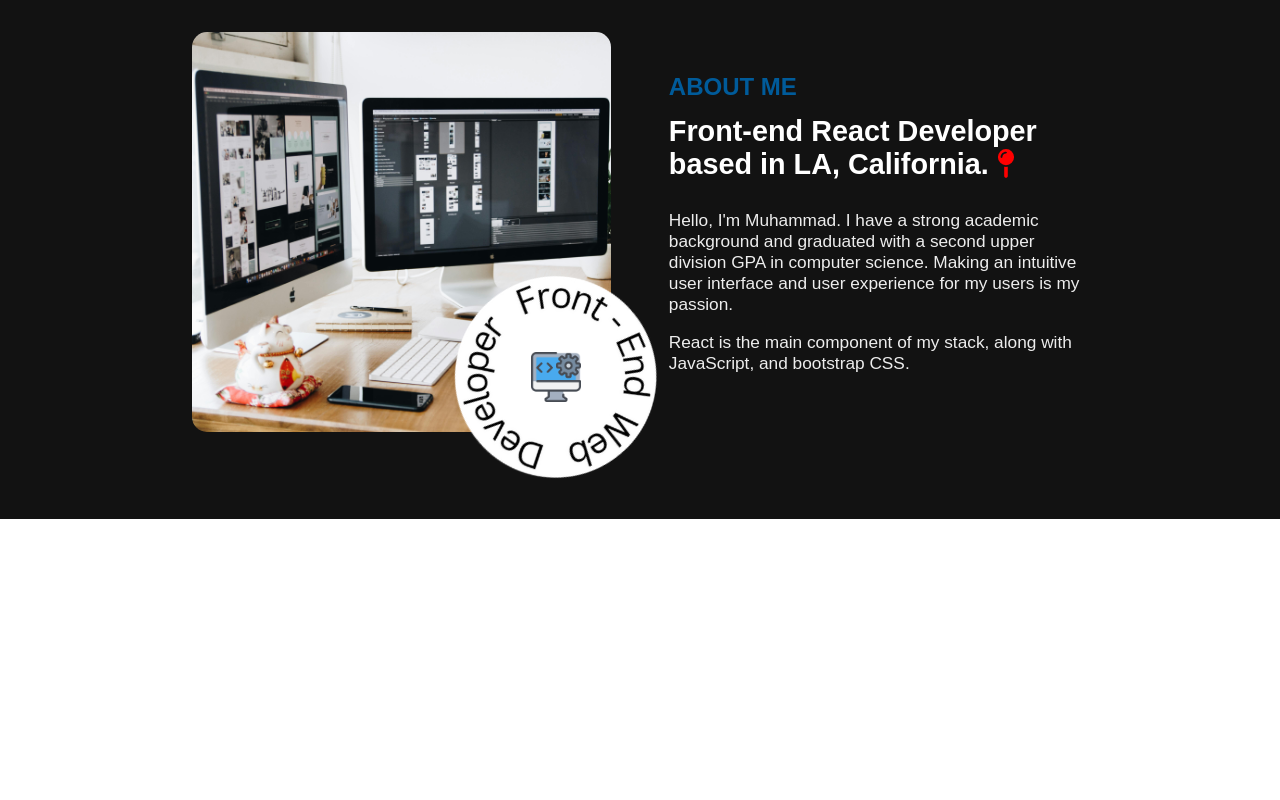
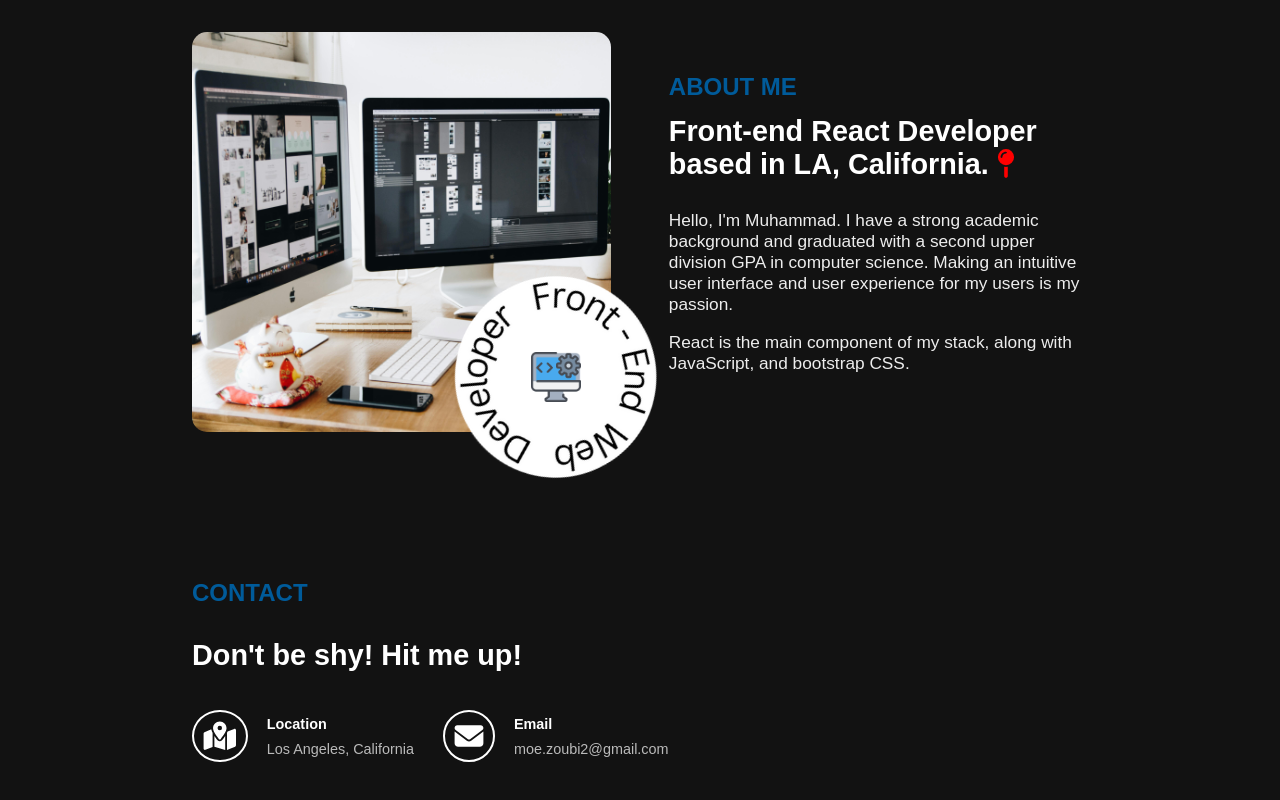
Before and after one commit to Moe-Zoubi/Portfolio, a React (Create React App) app: page / in a window 1280 px wide. Shown: the part 870-1670 px from the top of the page. Before the commit the page ends 1422 px from the top, so only its background shows below. Built offline with nearby package versions, Linux system fonts and the light colour scheme.

Commit message:
contact section  added

```diff
--- a/src/App.css
+++ b/src/App.css
@@ -23,6 +23,10 @@ a{
 
 a:hover{
   color: #005B9A;
+}
+
+@media screen and (max-width:450px){
+
 }
 
 @media screen and (max-width:600px){
@@ -252,3 +256,53 @@ a:hover{
   font-size: 1.8rem;
   color: rgb(237, 237, 237);
 }
+
+/*contact*/
+.contact-section{
+  background-color: rgb(18, 18, 18);
+  padding: 3rem 15%;
+}
+
+.contact-section h4{
+  font-size: 2.5rem;
+  color: #005B9A;
+}
+
+.contact-section h3{
+  font-size: 3rem;
+}
+
+.contact-info{
+  display: flex;
+  gap: 3rem;
+  align-items: center;
+}
+
+.contact-info li{
+  display: flex;
+  gap: 2rem;
+  align-items: center;
+  font-size: 1.5rem;
+}
+
+.info-icon{
+  border-radius: 50%;
+  border: 2px solid white;
+  padding: 1rem;
+}
+
+.info-item p:nth-child(1){
+  margin-bottom: 1rem;
+  font-weight: 700;
+}
+
+.info-item p:nth-child(2){
+  margin-top: 0;
+  color: rgb(186, 186, 186);
+  cursor: pointer;
+  transition: all 0.4s ease-in-out;
+}
+
+.info-item p:nth-child(2):hover{
+  color: #005B9A;
+}
--- a/src/HomePage.jsx
+++ b/src/HomePage.jsx
@@ -1,3 +1,4 @@
+import React from "react";
 import {FontAwesomeIcon} from "@fortawesome/react-fontawesome";
 import { faMapPin } from "@fortawesome/free-solid-svg-icons";
 import github from "./images/socials/github.png";
@@ -9,7 +10,7 @@ import firebaseIcon from "./images/tech-stack/firebase-icon.png";
 import cssIcon from "./images/tech-stack/css-icon.png";
 import htmlIcon from "./images/tech-stack/html-icon.png";
 import About from "./components/About";
-
+import Contact from "./components/Contact";
 
 const HomePage = () => {
 
@@ -41,6 +42,7 @@ const HomePage = () => {
                 </div>
             </div>
             <About />
+            <Contact />
         </div>
     )
 }
--- /dev/null
+++ b/src/components/Contact.js
@@ -0,0 +1,33 @@
+import {FontAwesomeIcon} from "@fortawesome/react-fontawesome"
+import { faMapLocationDot, faEnvelope } from "@fortawesome/free-solid-svg-icons";
+
+
+
+function Contact() {
+
+
+    return(
+        <div className="contact-section" id="contact">
+            <h4>CONTACT</h4>
+            <h3>Don't be shy! Hit me up!</h3>
+            <ul className="contact-info">
+                <li>
+                    <FontAwesomeIcon icon={faMapLocationDot } size="2xl" className="info-icon" />
+                    <div className="info-item">
+                        <p>Location</p>
+                        <p>Los Angeles, California</p>
+                    </div>
+                </li>
+                <li>
+                    <FontAwesomeIcon icon={faEnvelope } size="2xl" className="info-icon" />
+                    <div className="info-item">
+                        <p>Email</p>
+                        <p>moe.zoubi2@gmail.com</p>
+                    </div>
+                </li>
+            </ul>
+        </div>
+    )
+}
+
+export default Contact;
```
